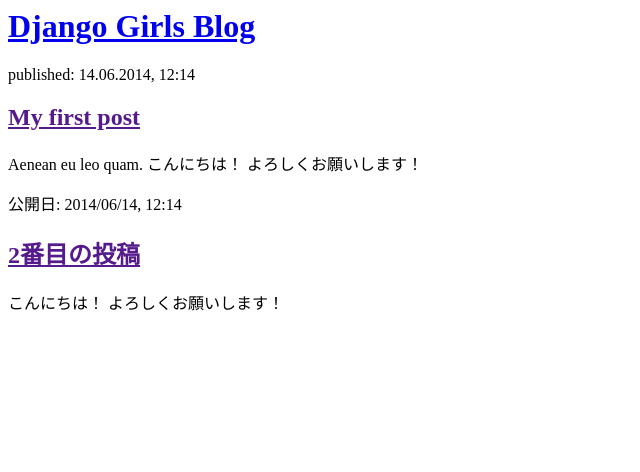
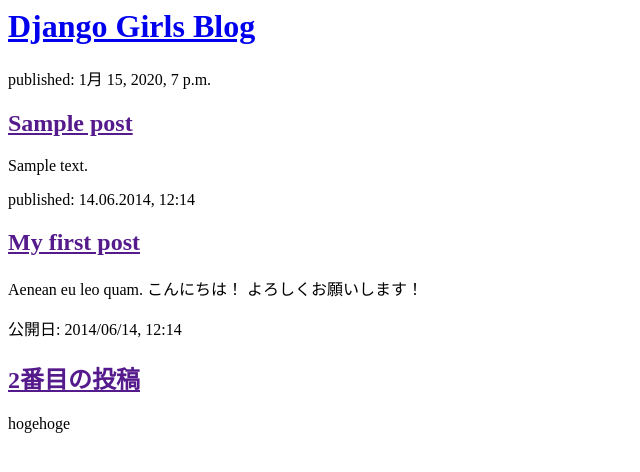
Before and after one commit to mokoinu/my-first-blog, a Django app: page / in a window 1280 px wide. Shown: the top 472 px of the page, without its empty margins (0-640 px from the left). Run offline with Django 3.2, Linux system fonts and the light colour scheme; tables that the repository leaves empty hold one stand-in row (values such as "Sample post").

Commit message:
Modified template to display posts from database.

```diff
--- a/blog/templates/blog/post_list.html
+++ b/blog/templates/blog/post_list.html
@@ -6,7 +6,13 @@
         <div>
             <h1><a href="/">Django Girls Blog</a></h1>
         </div>
-
+        {% for post in posts %}
+            <div>
+                <p>published: {{ post.published_date }}</p>
+                <h2><a href = "">{{ post.title}}</a></h2>
+                <p>{{ post.text|linebreaksbr }}</p>
+            </div>
+        {% endfor %}
         <div>
             <p>published: 14.06.2014, 12:14</p>
             <h2><a href="">My first post</a></h2>
@@ -16,7 +22,7 @@
         <div>
             <p>公開日: 2014/06/14, 12:14</p>
             <h2><a href="">2番目の投稿</a></h2>
-            <p> こんにちは！ よろしくお願いします！ </p>
+            <p> hogehoge </p>
         </div>
     </body>
 </html>
--- a/blog/views.py
+++ b/blog/views.py
@@ -1,5 +1,8 @@
 from django.shortcuts import render
+from django.utils import timezone
+from .models import Post
 
 # Create your views here.
 def post_list(request):
-    return render(request, 'blog/post_list.html', {})
+    posts = Post.objects.filter(published_date__lte = timezone.now()).order_by('published_date')
+    return render(request, 'blog/post_list.html', {'posts':posts})
```
